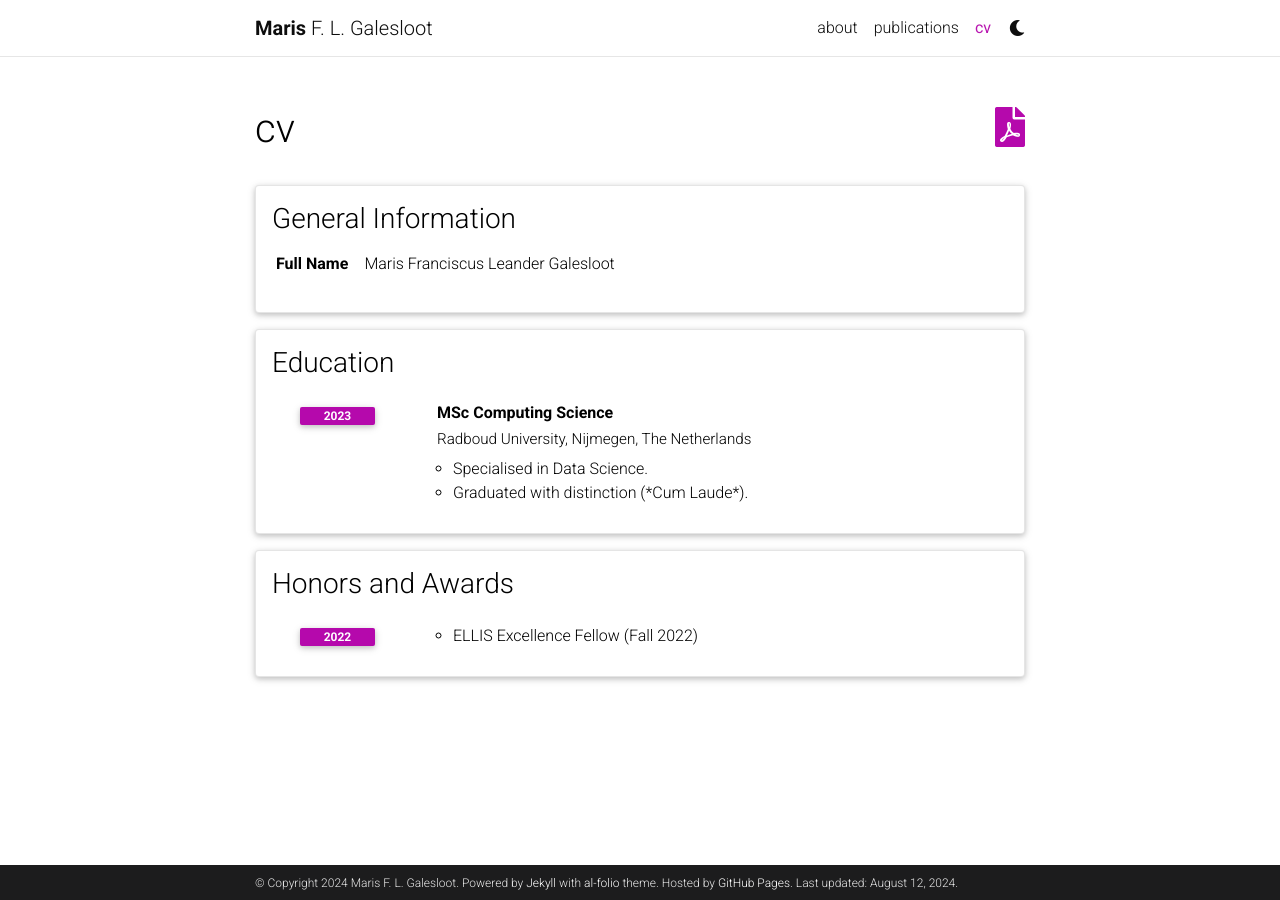
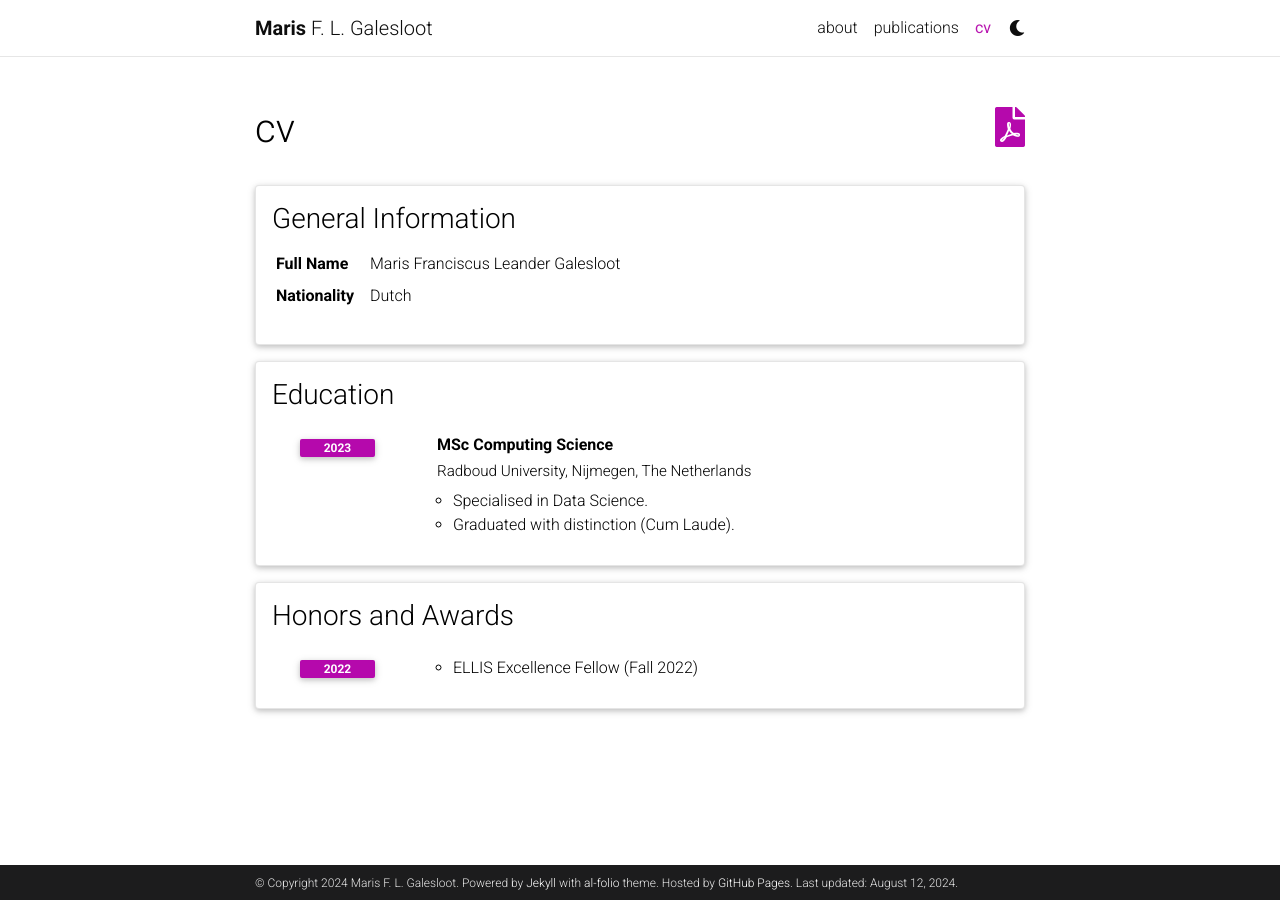
Before and after one commit to marisgg/marisgg.github.io, a Jekyll site: the page built from _pages/cv.md, in a window 1280 px wide. Built offline with Jekyll 4.4.1, drawn with Linux system fonts in a browser that asks for light colours; comment, search, counter and statistics services are not loaded; a style sheet for code colours, icons or effects is not loaded.

Commit message:
Update cv.yml

```diff
--- a/_data/cv.yml
+++ b/_data/cv.yml
@@ -3,6 +3,8 @@
   contents:
     - name: Full Name
       value: Maris Franciscus Leander Galesloot
+    - name: Nationality
+      value: Dutch
 
 - title: Education
   type: time_table
@@ -12,7 +14,7 @@
       year: 2023
       description:
         - Specialised in Data Science.
-        - Graduated with distinction (*Cum Laude*).
+        - Graduated with distinction (Cum Laude).
 
 - title: Honors and Awards
   type: time_table
```
